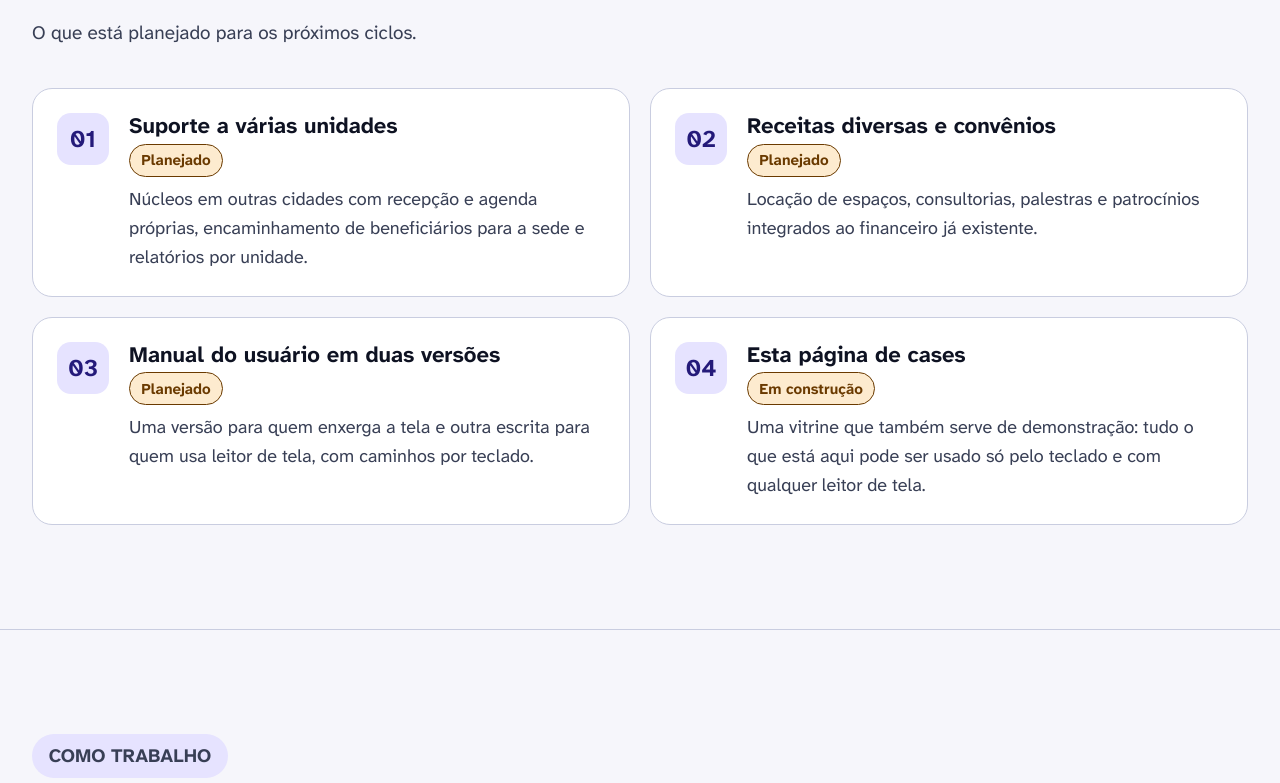
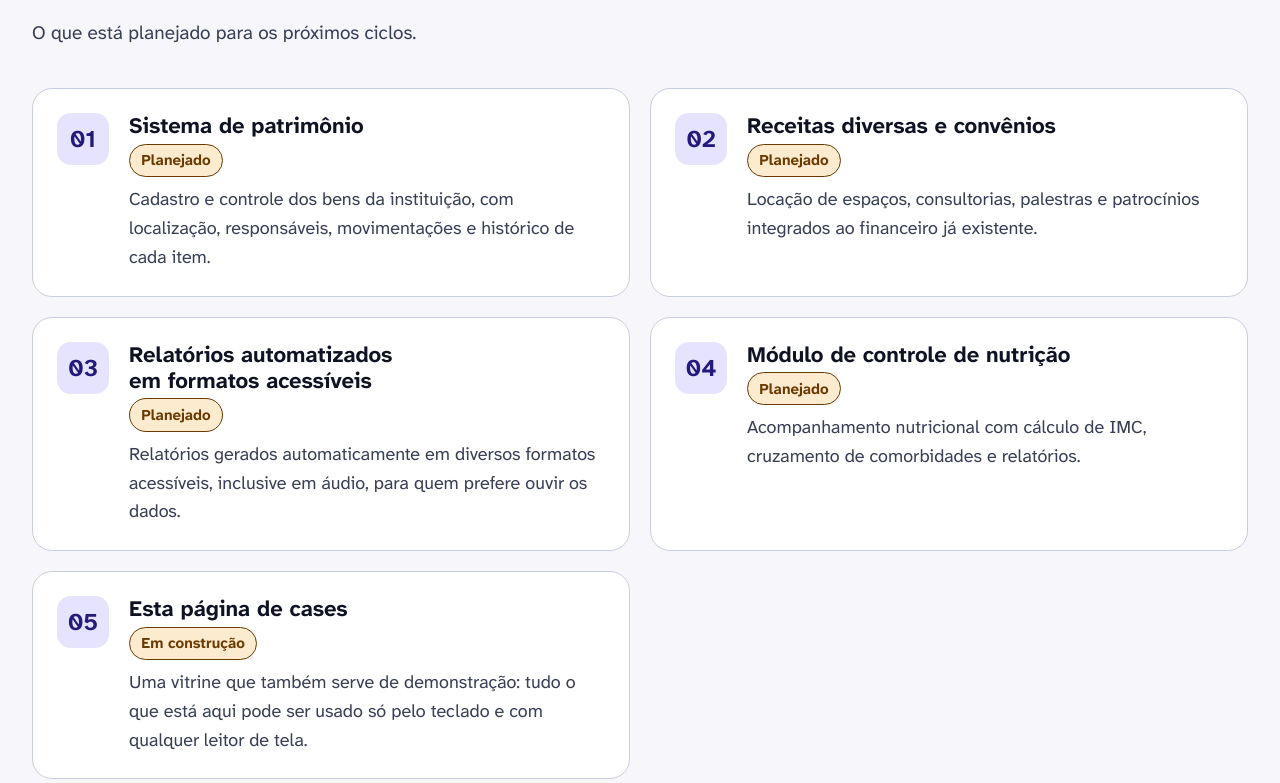
Before and after one commit to mwolker/cases-visao-integrada, a plain HTML site: page site/index.html in a window 1280 px wide. Shown: the part 4102-4885 px from the top of the page. Drawn offline with Linux system fonts and the light colour scheme.

Commit message:
Em desenvolvimento: patrimônio, relatórios acessíveis e nutrição
Saem os itens já implementados (várias unidades e manual em duas versões).

Co-Authored-By: Claude Opus 5.5 <noreply@anthropic.com>
Claude-Session: https://claude.ai/code/session_01PAsZ1baoH6W7KVL3mXJi5J

```diff
--- a/site/index.html
+++ b/site/index.html
@@ -266,9 +266,9 @@
         <li>
           <span class="step-num" aria-hidden="true">01</span>
           <div>
-            <h3>Suporte a várias unidades</h3>
+            <h3>Sistema de patrimônio</h3>
             <span class="badge badge-plan">Planejado</span>
-            <p>Núcleos em outras cidades com recepção e agenda próprias, encaminhamento de beneficiários para a sede e relatórios por unidade.</p>
+            <p>Cadastro e controle dos bens da instituição, com localização, responsáveis, movimentações e histórico de cada item.</p>
           </div>
         </li>
         <li>
@@ -282,13 +282,21 @@
         <li>
           <span class="step-num" aria-hidden="true">03</span>
           <div>
-            <h3>Manual do usuário em duas versões</h3>
+            <h3>Relatórios automatizados em formatos acessíveis</h3>
             <span class="badge badge-plan">Planejado</span>
-            <p>Uma versão para quem enxerga a tela e outra escrita para quem usa leitor de tela, com caminhos por teclado.</p>
+            <p>Relatórios gerados automaticamente em diversos formatos acessíveis, inclusive em áudio, para quem prefere ouvir os dados.</p>
           </div>
         </li>
         <li>
           <span class="step-num" aria-hidden="true">04</span>
+          <div>
+            <h3>Módulo de controle de nutrição</h3>
+            <span class="badge badge-plan">Planejado</span>
+            <p>Acompanhamento nutricional com cálculo de IMC, cruzamento de comorbidades e relatórios.</p>
+          </div>
+        </li>
+        <li>
+          <span class="step-num" aria-hidden="true">05</span>
           <div>
             <h3>Esta página de cases</h3>
             <span class="badge badge-plan">Em construção</span>
```
